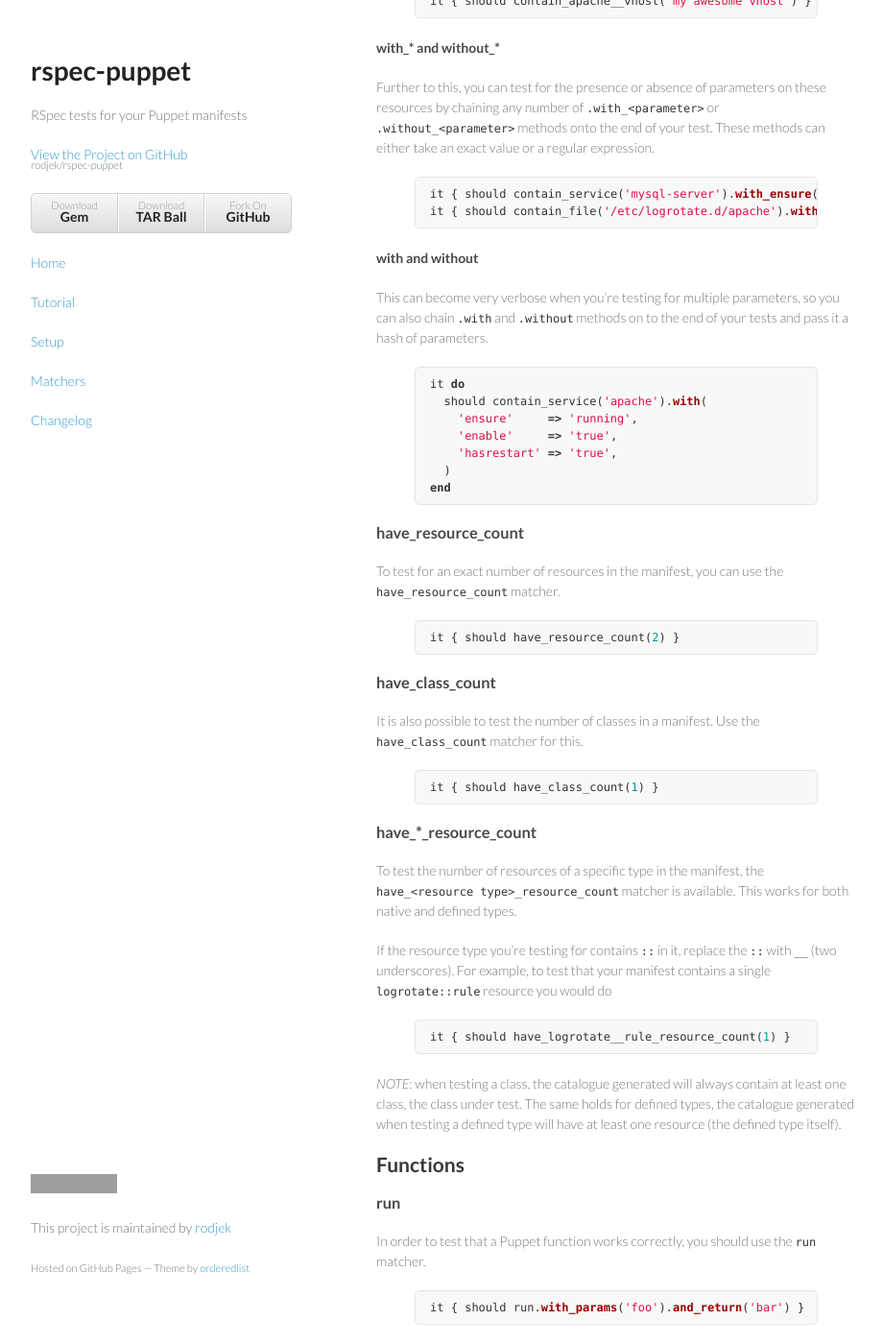
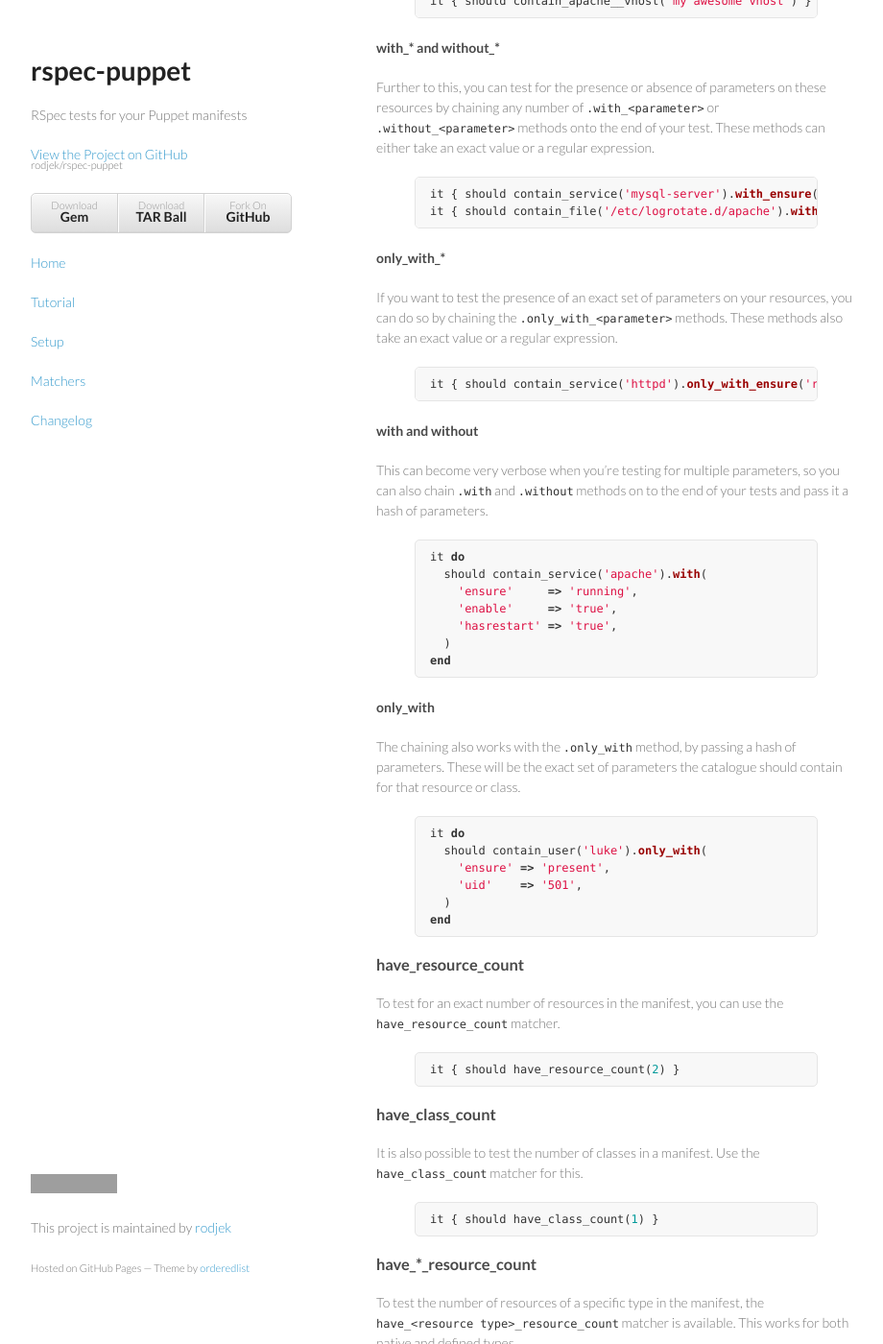
Before and after one commit to rodjek/rspec-puppet, a Jekyll site: the page built from matchers/index.md, in a window 1280 px wide and 1400 px high, scrolled down 564 px. Shown: the whole window at 96% size, without its empty margins (178-1098 px from the left). Built offline with Jekyll 4.4.1, drawn with Linux system fonts in a browser that asks for light colours; Markdown is read by kramdown in place of the engine named in the settings; grey boxes are pictures that could not be loaded.

Commit message:
Documentation for the 'only_with' method for rspec-puppet.com

```diff
--- a/matchers/index.md
+++ b/matchers/index.md
@@ -39,6 +39,15 @@
 it { should contain_file('/etc/logrotate.d/apache').with_content(/compress/) }
 {% endhighlight %}
 
+#### only_with_\*
+If you want to test the presence of an exact set of parameters on your
+resources, you can do so by chaining the `.only_with_<parameter>` methods.
+These methods also take an exact value or a regular expression.
+
+{% highlight ruby %}
+it { should contain_service('httpd').only_with_ensure('running') }
+{% endhighlight %}
+
 #### with and without
 This can become very verbose when you're testing for multiple parameters, so
 you can also chain `.with` and `.without` methods on to the end of your tests
@@ -50,6 +59,20 @@
     'ensure'     => 'running',
     'enable'     => 'true',
     'hasrestart' => 'true',
+  )
+end
+{% endhighlight %}
+
+#### only_with
+The chaining also works with the `.only_with` method, by passing a hash of
+parameters. These will be the exact set of parameters the catalogue should
+contain for that resource or class.
+
+{% highlight ruby %}
+it do
+  should contain_user('luke').only_with(
+    'ensure' => 'present',
+    'uid'    => '501',
   )
 end
 {% endhighlight %}
```
